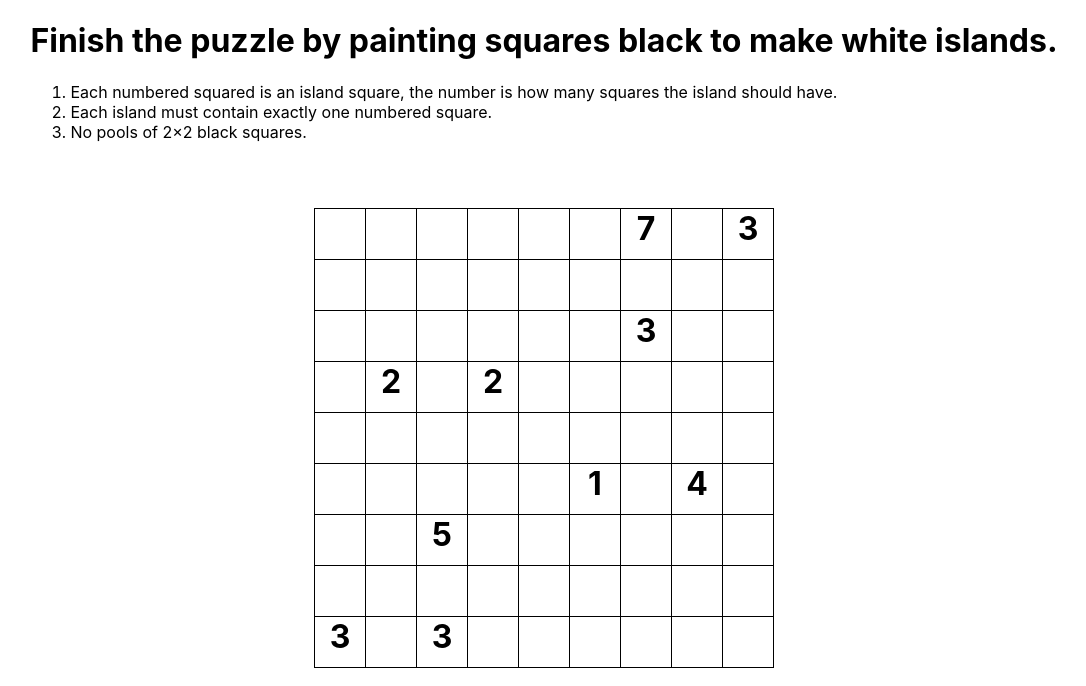
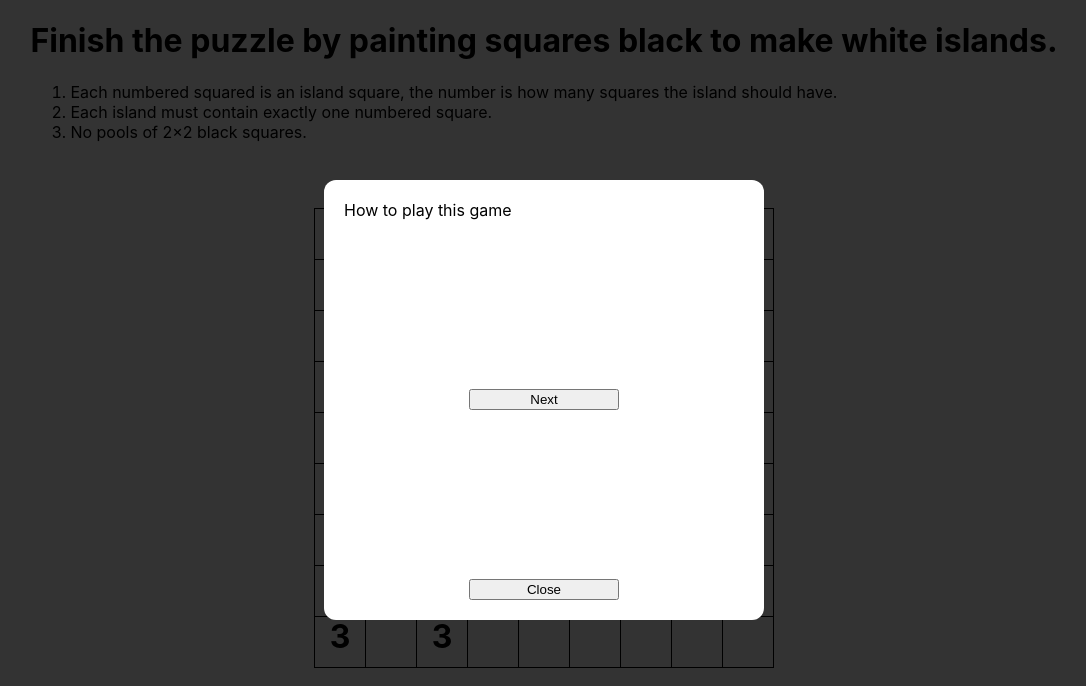
Before and after one commit to amadeuswolfkang/nurikabe, a React (Create React App) app: page / in a window 1280 px wide. Shown: the top 686 px of the page, without its empty margins (96-1182 px from the left). Built offline with nearby package versions, Linux system fonts and the light colour scheme.

Commit message:
Add first tutorial dialog

```diff
--- a/src/App.tsx
+++ b/src/App.tsx
@@ -1,10 +1,16 @@
 import Grid from "./components/grid/Grid";
-import Instructions from './components/instructions/Instructions';
+import Instructions from "./components/instructions/Instructions";
+import Modal from "./components/modal/Modal";
 import './App.css';
+import { useState } from "react";
 
 function App() {
+
+    const [isOpen, setIsOpen] = useState(true);
+
   return (
     <div className="App">
+      <Modal isOpen = {isOpen} onClose = {()=>setIsOpen(false)}/>
       <Instructions/>
       <Grid />
     </div>
--- /dev/null
+++ b/src/components/modal/Modal.css
@@ -0,0 +1,31 @@
+.background {
+    background-color: rgb(0, 0, 0, 0.8);
+    position: fixed;
+    top: 0;
+    left: 0;
+    width: 100%;
+    height: 100%;
+
+    display: flex;
+    justify-content: center;
+    align-items: center;
+}
+
+.modal {
+    background-color: rgb(255, 255, 255);
+    min-width: 400px;
+    min-height: 400px;
+    position: relative;
+    padding: 20px;
+    border-radius: 12px;
+
+    display: flex;
+    flex-direction: column;
+}
+
+.button {
+    margin-top: auto;
+    margin-left: auto;
+    margin-right: auto;
+    width: 150px;
+}
--- /dev/null
+++ b/src/components/modal/Modal.tsx
@@ -0,0 +1,25 @@
+import "./Modal.css";
+
+type ModalProps = {
+    isOpen: boolean;
+    onClose: () => void;
+};
+
+const Modal = ({ isOpen, onClose }: ModalProps) => {
+    if (isOpen) {
+        return (
+            <div className="background" onClick = {onClose}>
+                <div className="modal" onClick = {e => e.stopPropagation()}>
+                    How to play this game
+                    <button className="button">Next</button>
+                    <button className="button" onClick = {onClose}>Close</button>
+                </div>
+            </div>
+        );
+    }
+    else {
+        return null;
+    }
+}
+
+export default Modal;
```
